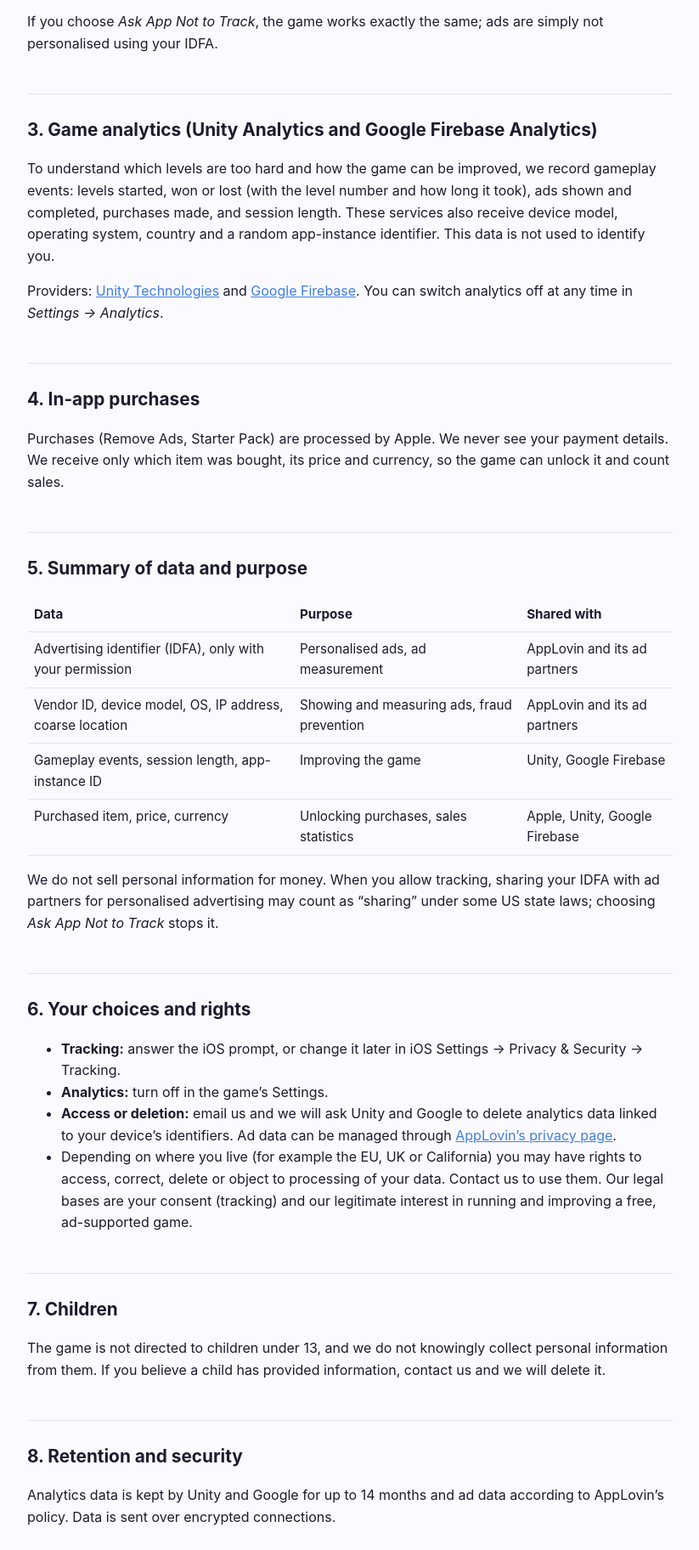
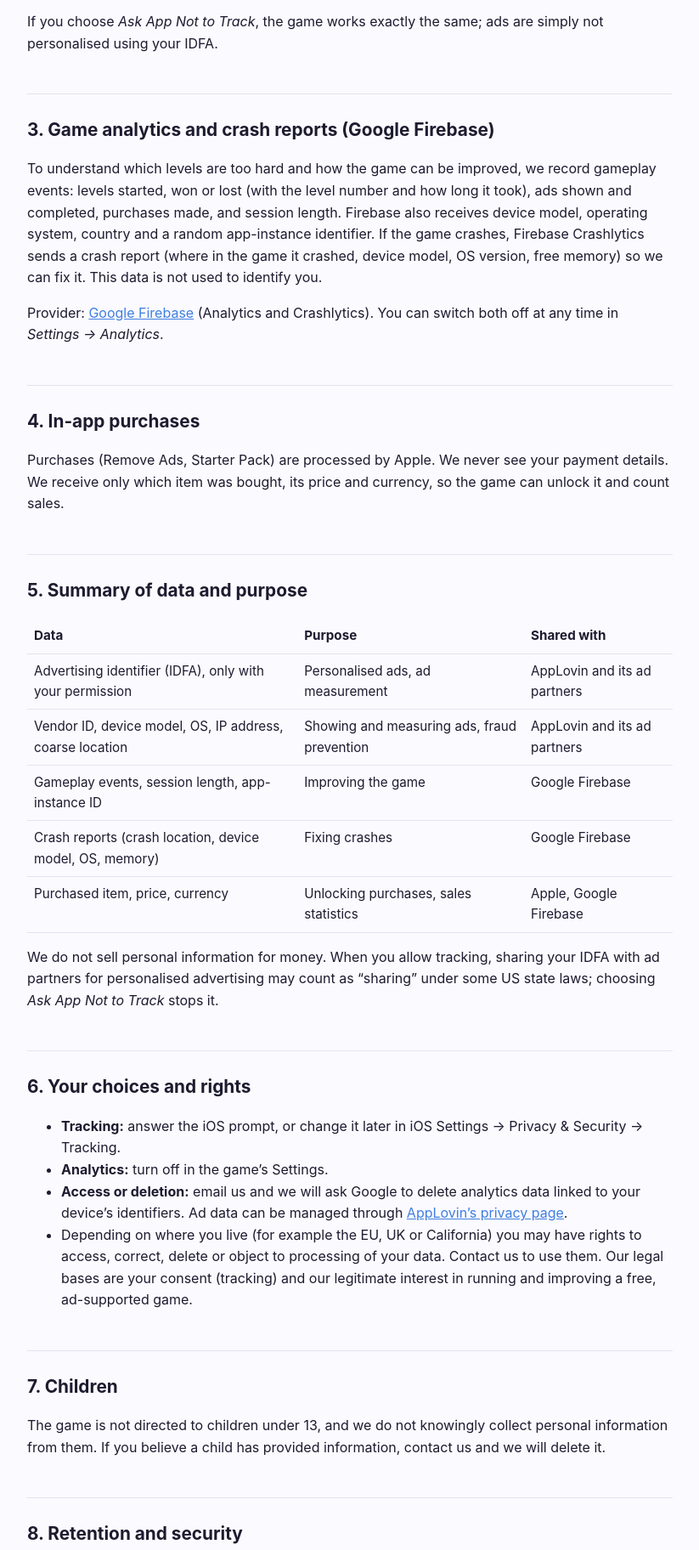
Before and after one commit to TejpalSharma7/tiny-kingdom-siege, a plain HTML site: page privacy.html in a window 1280 px wide. Shown: the part 881-2705 px from the top of the page at 85% size, without its empty margins (228-1051 px from the left). Drawn offline with Linux system fonts and the light colour scheme.

Commit message:
Privacy policy: Firebase Analytics + Crashlytics only (Unity Analytics removed)
Co-Authored-By: Claude Opus 5.5 <noreply@anthropic.com>

```diff
--- a/privacy.html
+++ b/privacy.html
@@ -18,11 +18,11 @@
 <body>
 <main>
 <h1>Privacy Policy</h1>
-<p class="muted">Tiny Kingdom Siege · Effective 14 November 2026</p>
+<p class="muted">Tiny Kingdom Siege · Effective 17 November 2026</p>
 
 <p>Tiny Kingdom Siege (“the game”) is made by Tej, an independent developer (“we”, “us”). This policy explains what information the game collects, why, who it is shared with, and the choices you have. Questions: <a href="mailto:tejpalsharma771@gmail.com">tejpalsharma771@gmail.com</a>.</p>
 
-<p><strong>The short version:</strong> there are no accounts and we never ask for your name, email or contacts. The game shows ads and measures how it is played, using AppLovin (ads), Unity Analytics and Google Firebase Analytics (game statistics). Purchases are handled entirely by Apple. You can turn analytics off in the game’s Settings and decline tracking when iOS asks.</p>
+<p><strong>The short version:</strong> there are no accounts and we never ask for your name, email or contacts. The game shows ads and measures how it is played, using AppLovin (ads) and Google Firebase (game statistics and crash reports). Purchases are handled entirely by Apple. You can turn analytics off in the game’s Settings and decline tracking when iOS asks.</p>
 
 <h2>1. Information stored on your device</h2>
 <p>Your progress (level, coins, upgrades), settings and purchases you own are saved only on your device. Deleting the game deletes this data. Purchases can be brought back with <em>Restore Purchases</em> in the game’s Shop.</p>
@@ -36,9 +36,9 @@
 </ul>
 <p>If you choose <em>Ask App Not to Track</em>, the game works exactly the same; ads are simply not personalised using your IDFA.</p>
 
-<h2>3. Game analytics (Unity Analytics and Google Firebase Analytics)</h2>
-<p>To understand which levels are too hard and how the game can be improved, we record gameplay events: levels started, won or lost (with the level number and how long it took), ads shown and completed, purchases made, and session length. These services also receive device model, operating system, country and a random app-instance identifier. This data is not used to identify you.</p>
-<p>Providers: <a href="https://unity.com/legal/game-player-and-app-user-privacy-policy">Unity Technologies</a> and <a href="https://firebase.google.com/support/privacy">Google Firebase</a>. You can switch analytics off at any time in <em>Settings → Analytics</em>.</p>
+<h2>3. Game analytics and crash reports (Google Firebase)</h2>
+<p>To understand which levels are too hard and how the game can be improved, we record gameplay events: levels started, won or lost (with the level number and how long it took), ads shown and completed, purchases made, and session length. Firebase also receives device model, operating system, country and a random app-instance identifier. If the game crashes, Firebase Crashlytics sends a crash report (where in the game it crashed, device model, OS version, free memory) so we can fix it. This data is not used to identify you.</p>
+<p>Provider: <a href="https://firebase.google.com/support/privacy">Google Firebase</a> (Analytics and Crashlytics). You can switch both off at any time in <em>Settings → Analytics</em>.</p>
 
 <h2>4. In-app purchases</h2>
 <p>Purchases (Remove Ads, Starter Pack) are processed by Apple. We never see your payment details. We receive only which item was bought, its price and currency, so the game can unlock it and count sales.</p>
@@ -48,8 +48,9 @@
   <tr><th>Data</th><th>Purpose</th><th>Shared with</th></tr>
   <tr><td>Advertising identifier (IDFA), only with your permission</td><td>Personalised ads, ad measurement</td><td>AppLovin and its ad partners</td></tr>
   <tr><td>Vendor ID, device model, OS, IP address, coarse location</td><td>Showing and measuring ads, fraud prevention</td><td>AppLovin and its ad partners</td></tr>
-  <tr><td>Gameplay events, session length, app-instance ID</td><td>Improving the game</td><td>Unity, Google Firebase</td></tr>
-  <tr><td>Purchased item, price, currency</td><td>Unlocking purchases, sales statistics</td><td>Apple, Unity, Google Firebase</td></tr>
+  <tr><td>Gameplay events, session length, app-instance ID</td><td>Improving the game</td><td>Google Firebase</td></tr>
+  <tr><td>Crash reports (crash location, device model, OS, memory)</td><td>Fixing crashes</td><td>Google Firebase</td></tr>
+  <tr><td>Purchased item, price, currency</td><td>Unlocking purchases, sales statistics</td><td>Apple, Google Firebase</td></tr>
 </table></div>
 <p>We do not sell personal information for money. When you allow tracking, sharing your IDFA with ad partners for personalised advertising may count as “sharing” under some US state laws; choosing <em>Ask App Not to Track</em> stops it.</p>
 
@@ -57,7 +58,7 @@
 <ul>
   <li><strong>Tracking:</strong> answer the iOS prompt, or change it later in iOS Settings → Privacy &amp; Security → Tracking.</li>
   <li><strong>Analytics:</strong> turn off in the game’s Settings.</li>
-  <li><strong>Access or deletion:</strong> email us and we will ask Unity and Google to delete analytics data linked to your device’s identifiers. Ad data can be managed through <a href="https://www.applovin.com/privacy/">AppLovin’s privacy page</a>.</li>
+  <li><strong>Access or deletion:</strong> email us and we will ask Google to delete analytics data linked to your device’s identifiers. Ad data can be managed through <a href="https://www.applovin.com/privacy/">AppLovin’s privacy page</a>.</li>
   <li>Depending on where you live (for example the EU, UK or California) you may have rights to access, correct, delete or object to processing of your data. Contact us to use them. Our legal bases are your consent (tracking) and our legitimate interest in running and improving a free, ad-supported game.</li>
 </ul>
 
@@ -65,7 +66,7 @@
 <p>The game is not directed to children under 13, and we do not knowingly collect personal information from them. If you believe a child has provided information, contact us and we will delete it.</p>
 
 <h2>8. Retention and security</h2>
-<p>Analytics data is kept by Unity and Google for up to 14 months and ad data according to AppLovin’s policy. Data is sent over encrypted connections.</p>
+<p>Analytics data is kept by Google for up to 14 months, crash reports for 90 days, and ad data according to AppLovin’s policy. Data is sent over encrypted connections.</p>
 
 <h2>9. Changes</h2>
 <p>We will post updates on this page and change the date at the top.</p>
```
